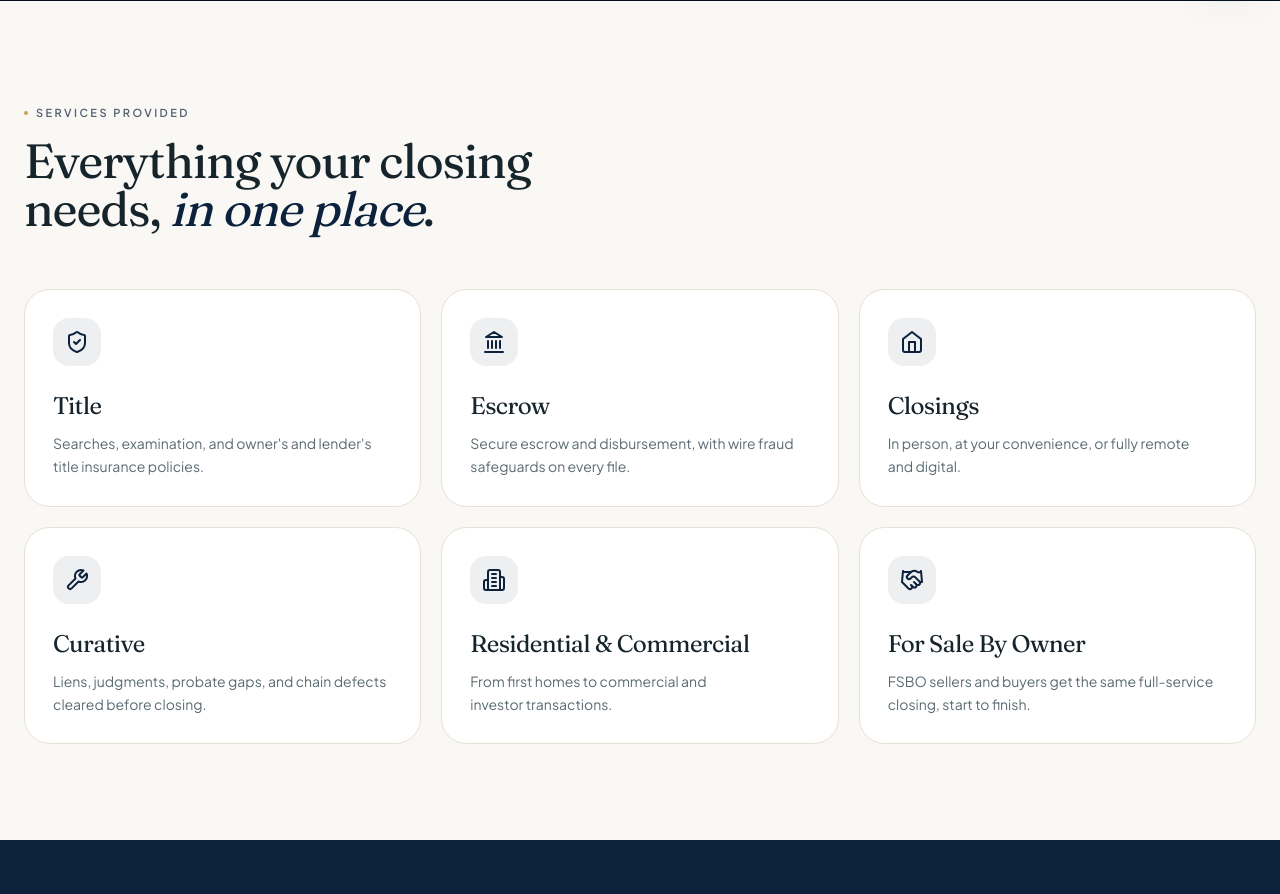
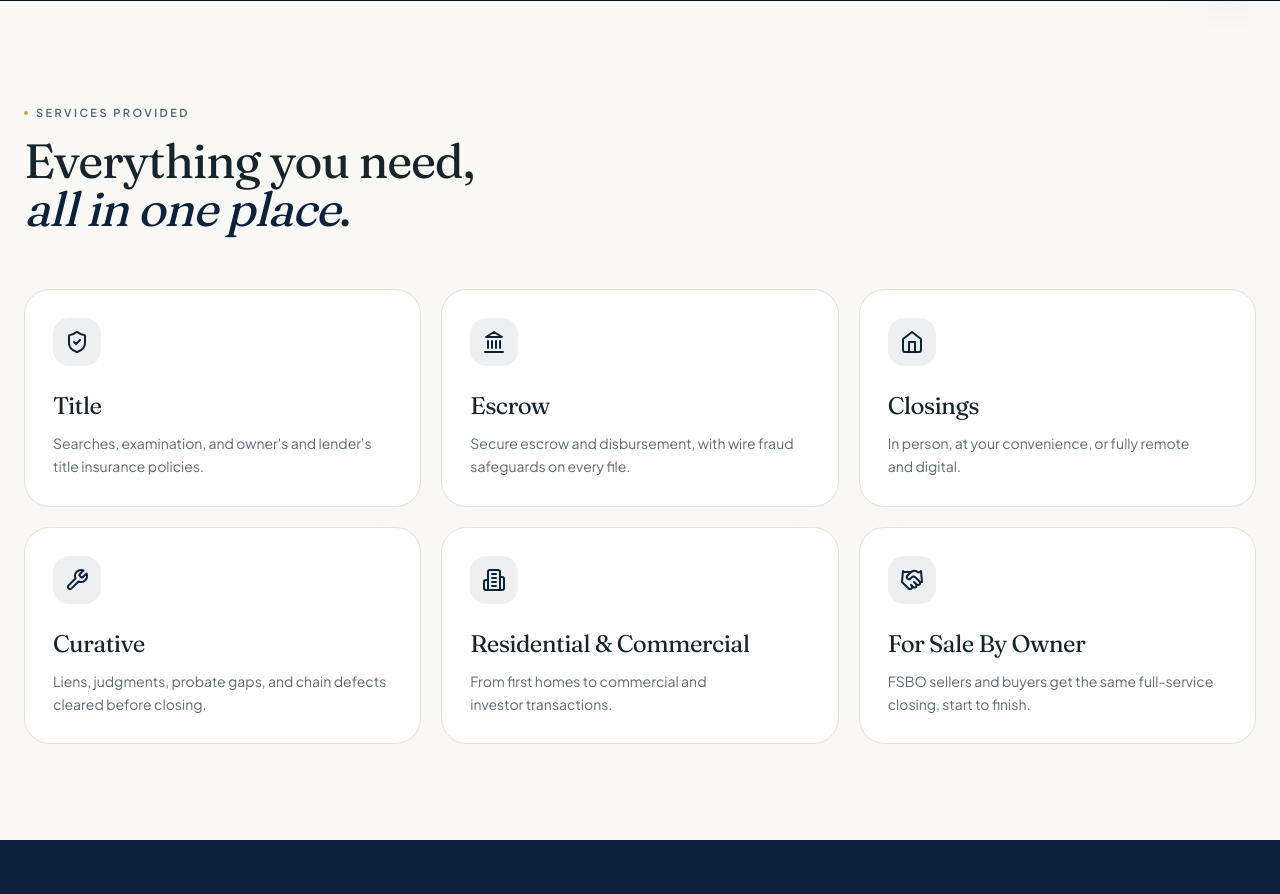
Before and after one commit to andrewmagistro/roaringbrook-fl, a Next.js app: page / in a window 1280 px wide. Shown: the part 800-1694 px from the top of the page. Built offline with nearby package versions, Linux system fonts and the light colour scheme; grey boxes are pictures that could not be loaded.

Commit message:
Simplify Services page section heading
"Everything your closing needs, in one place." ->
"Everything you need, all in one place." per feedback.

```diff
--- a/components/services-grid.tsx
+++ b/components/services-grid.tsx
@@ -64,8 +64,8 @@ export default function ServicesGrid() {
             <span className="h-1 w-1 rounded-full bg-gold" /> Services provided
           </p>
           <h2 className="font-serif text-4xl leading-[1.05] tracking-tight text-ink md:text-5xl">
-            Everything your closing needs,{" "}
-            <span className="italic text-brand">in one place</span>.
+            Everything you need,{" "}
+            <span className="italic text-brand">all in one place</span>.
           </h2>
         </motion.div>
 
```
